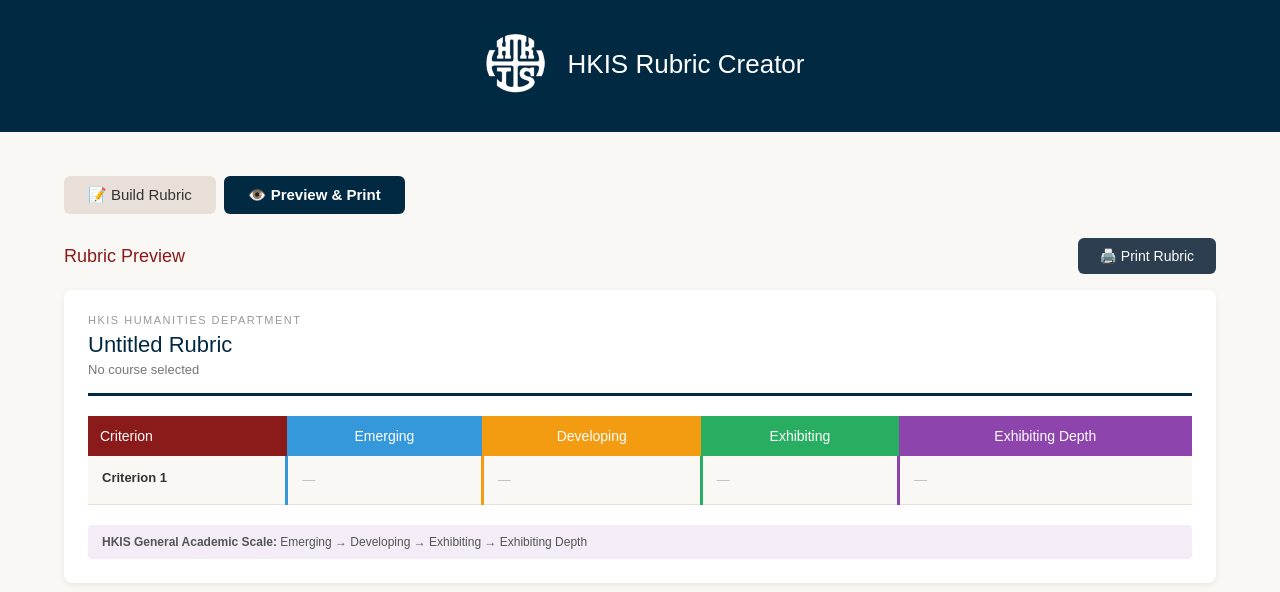
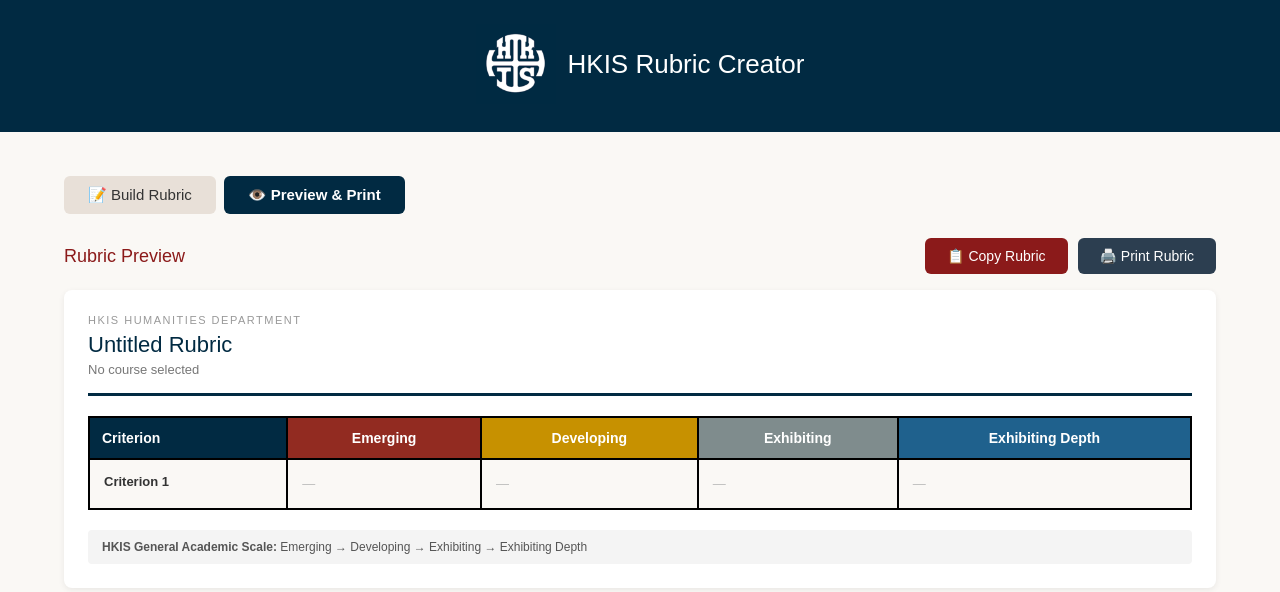
Before and after one commit to HuckWheatley/rubric-creator-web-app, a React (Create React App) app: page / in a window 1280 px wide. Both pictures are taken after a click on the button "Preview Rubric →". Shown: the top 592 px of the page. Built offline with nearby package versions, Linux system fonts and the light colour scheme.

Commit message:
Rubric visual changes

```diff
--- a/src/App.css
+++ b/src/App.css
@@ -153,17 +153,37 @@
 .rubric-meta { font-size: 13px; color: #777; }
 
 /* ── Rubric Table ── */
-.rubric-table { width: 100%; border-collapse: collapse; font-size: 13px; }
+.rubric-table {
+  width: 100%;
+  border-collapse: collapse;
+  font-size: 13px;
+  border: 2px solid #000;
+}
 .rubric-table thead th {
   padding: 12px;
   color: white;
-  font-weight: normal;
+  font-weight: bold;
   font-size: 14px;
   text-align: center;
+  border: 2px solid #000;
 }
-.th-criterion { background-color: #8b1a1a !important; text-align: left !important; width: 18%; }
-.td-criterion { padding: 14px; border-bottom: 1px solid #e8e0d8; vertical-align: top; width: 18%; }
-.td-descriptor { padding: 14px; border-bottom: 1px solid #e8e0d8; vertical-align: top; line-height: 1.5; }
+.th-criterion {
+  background-color: #012a42 !important;
+  text-align: left !important;
+  width: 18%;
+}
+.td-criterion {
+  padding: 14px;
+  border: 2px solid #000;
+  vertical-align: top;
+  width: 18%;
+}
+.td-descriptor {
+  padding: 14px;
+  border: 2px solid #000;
+  vertical-align: top;
+  line-height: 1.5;
+}
 .criterion-name { font-weight: bold; margin-bottom: 4px; }
 .criterion-reporting {
   font-size: 11px;
@@ -178,7 +198,7 @@
 .scale-footer {
   margin-top: 20px;
   padding: 10px 14px;
-  background-color: #f4ecf7;
+  background-color: #f4f4f4;
   border-radius: 4px;
   font-size: 12px;
   color: #555;
@@ -197,6 +217,7 @@
   .grid-2, .grid-3, .scale-grid, .descriptor-grid { grid-template-columns: 1fr; }
   .rubric-table { font-size: 11px; }
 }
+
 /* ── Course selector ── */
 .course-select {
   font-size: 15px;
@@ -235,3 +256,51 @@
   color: #999;
   margin-bottom: 6px;
 }
+
+/* ── Preview action buttons ── */
+.preview-actions {
+  display: flex;
+  align-items: center;
+  gap: 10px;
+  flex-wrap: wrap;
+}
+
+.btn-copy {
+  padding: 10px 22px;
+  background-color: #8b1a1a;
+  color: white;
+  border: none;
+  border-radius: 6px;
+  cursor: pointer;
+  font-family: Avenir, sans-serif;
+  font-size: 14px;
+  transition: background 0.2s;
+}
+.btn-copy:hover { background-color: #a82424; }
+
+.copy-toast {
+  font-size: 13px;
+  padding: 6px 12px;
+  border-radius: 4px;
+  font-weight: bold;
+  animation: fadeIn 0.2s ease-in;
+}
+.copy-toast-success {
+  background-color: #eafaf1;
+  color: #1e8449;
+  border: 1px solid #27ae60;
+}
+.copy-toast-error {
+  background-color: #fdecea;
+  color: #c0392b;
+  border: 1px solid #e74c3c;
+}
+
+@keyframes fadeIn {
+  from { opacity: 0; transform: translateY(-4px); }
+  to   { opacity: 1; transform: translateY(0); }
+}
+
+@media print {
+  .btn-copy, .copy-toast { display: none !important; }
+}
--- a/src/App.js
+++ b/src/App.js
@@ -4,37 +4,34 @@
 const HKIS_LEVELS = [
   {
     name: 'Emerging',
-    color: '#e8f4fd',
-    borderColor: '#3498db',
+    color: '#fadbd8',
+    borderColor: '#922b21',
     description: 'Demonstrates emerging proficiency in the standard.'
   },
   {
     name: 'Developing',
-    color: '#fef9e7',
-    borderColor: '#f39c12',
+    color: '#fcf3cf',
+    borderColor: '#c79100',
     description: 'Demonstrates foundational knowledge but not yet exhibiting proficiency.'
   },
   {
     name: 'Exhibiting',
-    color: '#eafaf1',
-    borderColor: '#27ae60',
+    color: '#ecf0f1',
+    borderColor: '#7f8c8d',
     description: 'Exhibits proficiency — demonstrates targeted understanding of knowledge and skills.'
   },
   {
     name: 'Exhibiting Depth',
-    color: '#f4ecf7',
-    borderColor: '#8e44ad',
+    color: '#d6eaf8',
+    borderColor: '#1f618d',
     description: 'Transfers learning to authentic situations with creativity and sophistication.'
   }
 ];
 
 /* ══════════════════════════════════════════════════════════════
    HKIS Schoolwide ELA + SS Reporting Taxonomy descriptors.
-   Keyed by Learning Outcome name. When a teacher picks a
-   learning outcome, we auto-fill all four descriptor boxes.
    ══════════════════════════════════════════════════════════════ */
 const TAXONOMY_DESCRIPTORS = {
-  /* ── ELA: Comprehension and Analysis ── */
   'Analyzing Ideas and Themes': {
     Emerging:
       "Begins to identify or describe the text's ideas, themes, and/or arguments in ways that are lacking in accuracy, specificity, and/or comprehension of the text's or author's purpose, intended audience, and/or broader context.",
@@ -65,8 +62,6 @@
     'Exhibiting Depth':
       'Consistently demonstrates a precise and persuasive understanding of significant stylistic features, rhetorical strategies, and/or literary techniques and how they contribute to the purpose and development of the text.'
   },
-
-  /* ── ELA: Composition and Communication ── */
   'Generating Text Organization and Structure': {
     Emerging:
       'Begins to adhere to or apply formal conventions and structural features in ways that lack consistency, resulting in a text or product in need of greater clarity and cohesion.',
@@ -97,8 +92,6 @@
     'Exhibiting Depth':
       "Consistently uses language with accuracy, range, and precision, employing rhetorical strategies and/or stylistic techniques in ways that are effective for the work's purpose and that is achieved through a process of outlining, editing, and revision. An appropriate tone, level of formality, and/or adherence to style guidelines for referencing and citations (if needed) is expertly maintained throughout the work."
   },
-
-  /* ── SS: Understanding and Applying Concepts ── */
   'Civics and Citizenship': {
     Emerging:
       'Begins to demonstrate a cursory or foundational understanding of the targeted areas of knowledge of Civics and Citizenship that is lacking in accuracy, specificity, and/or relevance to the assessment task or in applying concepts to authentic or atypical situations.',
@@ -139,8 +132,6 @@
     'Exhibiting Depth':
       'Skillfully applies and consistently demonstrates a precise, nuanced, and/or comprehensive understanding of areas of knowledge of Change, Continuity, and Perspective relevant to the assessment task and/or to authentic or atypical contexts.'
   },
-
-  /* ── SS: Inquiry and Action ── */
   'Researching and Inquiring': {
     Emerging:
       'Documents or demonstrates skills required for inquiry and research in limited ways with research questions that may be lacking in relevance or precision, sources that may be limited in range or credibility, and/or the need to include multiple or conflicting perspectives from which plausible conclusions can be drawn or with which a process for continued research could be proposed.',
@@ -279,7 +270,6 @@
   name,
   reportingCategory,
   learningOutcome,
-  // Auto-fill from taxonomy when we know the outcome; otherwise blank.
   descriptors: getDescriptorsForOutcome(learningOutcome)
 });
 
@@ -425,6 +415,133 @@
   return [EMPTY_CRITERION];
 };
 
+/* ── Escape helper for safe HTML output ── */
+const escapeHtml = (str) =>
+  String(str ?? '')
+    .replace(/&/g, '&amp;')
+    .replace(/</g, '&lt;')
+    .replace(/>/g, '&gt;')
+    .replace(/"/g, '&quot;')
+    .replace(/'/g, '&#39;');
+
+/* ── Build a rich-HTML version of the rubric for clipboard paste
+      (works in Google Docs, Word, Outlook, etc.) ── */
+const buildRubricHtml = ({
+  rubricTitle,
+  selectedCourse,
+  assignmentType,
+  teacherName,
+  criteria
+}) => {
+  const metaParts = [
+    selectedCourse || 'No course selected',
+    assignmentType,
+    teacherName
+  ].filter(Boolean);
+
+  const headerCells = HKIS_LEVELS.map(
+    (lvl) =>
+      `<th style="background-color:${lvl.borderColor};color:#ffffff;padding:10px 12px;font-family:Arial,sans-serif;font-size:13px;font-weight:bold;text-align:center;border:2px solid #000000;">${escapeHtml(
+        lvl.name
+      )}</th>`
+  ).join('');
+
+  const rows = criteria
+    .map((criterion, index) => {
+      const bg = index % 2 === 0 ? '#faf8f5' : '#ffffff';
+      const criterionCell = `
+        <td style="padding:12px;border:2px solid #000000;background-color:${bg};vertical-align:top;font-family:Arial,sans-serif;font-size:12px;width:18%;">
+          <div style="font-weight:bold;color:#012a42;font-size:13px;margin-bottom:4px;">${escapeHtml(
+            criterion.name || `Criterion ${index + 1}`
+          )}</div>
+          ${
+            criterion.reportingCategory
+              ? `<div style="font-size:11px;color:#8b1a1a;font-weight:bold;margin-bottom:3px;">Reporting Category: ${escapeHtml(
+                  criterion.reportingCategory
+                )}</div>`
+              : ''
+          }
+          ${
+            criterion.learningOutcome
+              ? `<div style="font-size:11px;color:#888888;font-style:italic;">${escapeHtml(
+                  criterion.learningOutcome
+                )}</div>`
+              : ''
+          }
+        </td>`;
+
+      const descriptorCells = HKIS_LEVELS.map(
+        (lvl) =>
+          `<td style="padding:12px;border:2px solid #000000;background-color:${bg};vertical-align:top;font-family:Arial,sans-serif;font-size:12px;line-height:1.5;">${escapeHtml(
+            criterion.descriptors[lvl.name] || '—'
+          )}</td>`
+      ).join('');
+
+      return `<tr>${criterionCell}${descriptorCells}</tr>`;
+    })
+    .join('');
+
+  return `
+<div style="font-family:Arial,sans-serif;color:#333333;">
+  <div style="border-bottom:3px solid #012a42;padding-bottom:10px;margin-bottom:14px;">
+    <div style="font-size:11px;text-transform:uppercase;letter-spacing:1.5px;color:#999999;margin-bottom:4px;">HKIS Humanities Department</div>
+    <div style="font-size:20px;color:#012a42;font-weight:bold;margin-bottom:4px;">${escapeHtml(
+      rubricTitle || 'Untitled Rubric'
+    )}</div>
+    <div style="font-size:12px;color:#777777;">${escapeHtml(metaParts.join(' · '))}</div>
+  </div>
+  <table cellspacing="0" cellpadding="0" style="border-collapse:collapse;width:100%;border:2px solid #000000;">
+    <thead>
+      <tr>
+        <th style="background-color:#012a42;color:#ffffff;padding:10px 12px;font-family:Arial,sans-serif;font-size:13px;font-weight:bold;text-align:left;border:2px solid #000000;width:18%;">Criterion</th>
+        ${headerCells}
+      </tr>
+    </thead>
+    <tbody>${rows}</tbody>
+  </table>
+  <div style="margin-top:14px;padding:8px 12px;background-color:#f4f4f4;border-radius:4px;font-family:Arial,sans-serif;font-size:11px;color:#555555;">
+    <strong>HKIS General Academic Scale:</strong> Emerging → Developing → Exhibiting → Exhibiting Depth
+  </div>
+</div>`.trim();
+};
+
+/* ── Plain-text fallback ── */
+const buildRubricPlainText = ({
+  rubricTitle,
+  selectedCourse,
+  assignmentType,
+  teacherName,
+  criteria
+}) => {
+  const meta = [selectedCourse, assignmentType, teacherName]
+    .filter(Boolean)
+    .join(' · ');
+
+  const lines = [
+    'HKIS Humanities Department',
+    rubricTitle || 'Untitled Rubric',
+    meta,
+    ''
+  ];
+
+  criteria.forEach((c, i) => {
+    lines.push(`${i + 1}. ${c.name || `Criterion ${i + 1}`}`);
+    if (c.reportingCategory)
+      lines.push(`   Reporting Category: ${c.reportingCategory}`);
+    if (c.learningOutcome) lines.push(`   Outcome: ${c.learningOutcome}`);
+    HKIS_LEVELS.forEach((lvl) => {
+      lines.push(`   • ${lvl.name}: ${c.descriptors[lvl.name] || '—'}`);
+    });
+    lines.push('');
+  });
+
+  lines.push(
+    'HKIS General Academic Scale: Emerging → Developing → Exhibiting → Exhibiting Depth'
+  );
+
+  return lines.join('\n');
+};
+
 function App() {
   const [activeTab, setActiveTab] = useState('build');
   const [selectedCourse, setSelectedCourse] = useState('');
@@ -433,6 +550,7 @@
   const [teacherName, setTeacherName] = useState('');
   const [criteria, setCriteria] = useState([EMPTY_CRITERION]);
   const [autoFillReportingCategories, setAutoFillReportingCategories] = useState(true);
+  const [copyStatus, setCopyStatus] = useState('');
 
   const currentCourse = COURSES[selectedCourse] || null;
 
@@ -467,16 +585,11 @@
     );
   };
 
-  /* ── Single handler so we can update outcome + category +
-        auto-fill the 4 descriptors in one state set ── */
   const handleLearningOutcomeChange = (id, selectedOutcome) => {
     setCriteria((prev) =>
       prev.map((c) => {
         if (c.id !== id) return c;
 
-        // If a descriptor was manually edited (anything nonempty that
-        // doesn't match the previous taxonomy entry), keep it — otherwise
-        // auto-fill from the taxonomy.
         const previousTaxonomy = getDescriptorsForOutcome(c.learningOutcome);
         const newTaxonomy = getDescriptorsForOutcome(selectedOutcome);
 
@@ -526,10 +639,58 @@
     );
   };
 
+  /* ── Copy rubric to clipboard (rich HTML + plain text fallback) ── */
+  const handleCopyRubric = async () => {
+    const payload = {
+      rubricTitle,
+      selectedCourse,
+      assignmentType,
+      teacherName,
+      criteria
+    };
+    const html = buildRubricHtml(payload);
+    const text = buildRubricPlainText(payload);
+
+    try {
+      if (
+        navigator.clipboard &&
+        window.ClipboardItem &&
+        typeof navigator.clipboard.write === 'function'
+      ) {
+        const item = new window.ClipboardItem({
+          'text/html': new Blob([html], { type: 'text/html' }),
+          'text/plain': new Blob([text], { type: 'text/plain' })
+        });
+        await navigator.clipboard.write([item]);
+      } else if (navigator.clipboard && navigator.clipboard.writeText) {
+        await navigator.clipboard.writeText(text);
+      } else {
+        throw new Error('Clipboard API unavailable');
+      }
+      setCopyStatus('copied');
+      setTimeout(() => setCopyStatus(''), 2200);
+    } catch (err) {
+      try {
+        const ta = document.createElement('textarea');
+        ta.value = text;
+        ta.style.position = 'fixed';
+        ta.style.opacity = '0';
+        document.body.appendChild(ta);
+        ta.select();
+        document.execCommand('copy');
+        document.body.removeChild(ta);
+        setCopyStatus('copied');
+        setTimeout(() => setCopyStatus(''), 2200);
+      } catch (e) {
+        setCopyStatus('error');
+        setTimeout(() => setCopyStatus(''), 2200);
+      }
+    }
+  };
+
   return (
     <div>
       <div className="header">
-
         <h1>
           <img src="logohkis512.png" width="80" height="80" alt="HKIS Logo" />
           HKIS Rubric Creator
@@ -765,9 +926,24 @@
               <h2 className="card-title" style={{ margin: 0 }}>
                 Rubric Preview
               </h2>
-              <button className="btn-dark" onClick={() => window.print()}>
-                🖨️ Print Rubric
-              </button>
+              <div className="preview-actions">
+                {copyStatus === 'copied' && (
+                  <span className="copy-toast copy-toast-success">
+                    ✓ Copied! Paste into Google Docs or Word
+                  </span>
+                )}
+                {copyStatus === 'error' && (
+                  <span className="copy-toast copy-toast-error">
+                    ✗ Couldn't copy — try again
+                  </span>
+                )}
+                <button className="btn-copy" onClick={handleCopyRubric}>
+                  📋 Copy Rubric
+                </button>
+                <button className="btn-dark" onClick={() => window.print()}>
+                  🖨️ Print Rubric
+                </button>
+              </div>
             </div>
 
             <div className="card printable" id="printable-rubric">
@@ -824,7 +1000,6 @@
                         <td
                           key={level.name}
                           className="td-descriptor"
-                          style={{ borderLeft: `3px solid ${level.borderColor}` }}
                         >
                           {criterion.descriptors[level.name] || (
                             <span className="empty-descriptor">—</span>
```
